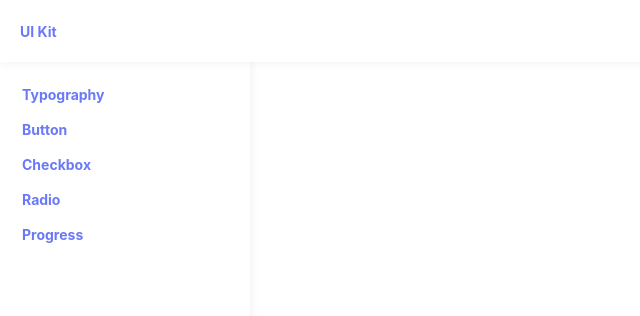
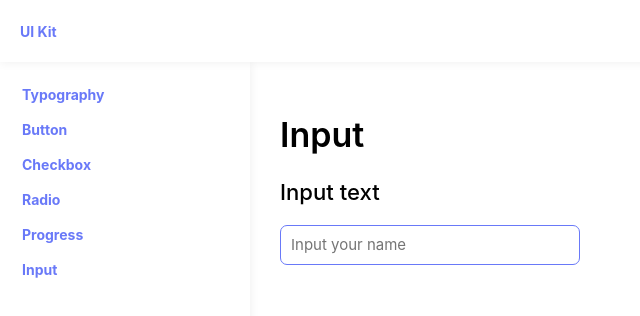
Before and after one commit to Hekikai/katana-kit, a Vue app: page /input in a window 1280 px wide. Shown: the top 316 px of the page, without its empty margins (0-640 px from the left). Built offline with nearby package versions, Linux system fonts and the light colour scheme.

Commit message:
added KInput.vue template (added vuelidate for form validation)

```diff
--- a/package.json
+++ b/package.json
@@ -12,6 +12,8 @@
     "@fortawesome/fontawesome-svg-core": "^6.2.1",
     "@fortawesome/free-regular-svg-icons": "^6.2.1",
     "@fortawesome/vue-fontawesome": "^3.0.2",
+    "@vuelidate/core": "^2.0.0",
+    "@vuelidate/validators": "^2.0.0",
     "vue": "^3.2.45",
     "vue-router": "^4.1.6"
   },
--- /dev/null
+++ b/src/components/KInput/KInput.scss
@@ -0,0 +1,60 @@
+.input {
+    &-container {
+        position: relative;
+    }
+
+    &-error {
+        background: var(--k-danger);
+        margin-top: 4px;
+        border-radius: 7px;
+        font-size: 13px;
+        color: #fff;
+        padding: 5px;
+    }
+}
+
+.k-input {
+    border: 1px solid var(--k-primary);
+    padding: 0 10px;
+    height: 40px;
+    border-radius: 7px;
+    font-size: 15px;
+    width: 100%;
+    position: relative;
+    z-index: 1;
+    &:focus {
+        & + .k-input-label {
+            z-index: 1;
+            opacity: 1;
+            top: -20px;
+        }
+    }
+    &:not(:placeholder-shown) {
+        & + .k-input-label {
+            z-index: 1;
+            opacity: 1;
+            top: -20px;
+        }
+    }
+
+    &-label {
+        font-weight: bold;
+        display: block;
+        position: absolute;
+        top: 20px;
+        opacity: 0;
+        z-index: -1;
+        transition: 0.3s;
+        font-size: 13px;
+        color: var(--k-primary);
+    }
+}
+
+//.v-enter-active,
+//.v-leave-active {
+//  transition: opacity 0.5s ease;
+//}
+//.v-enter-from,
+//.v-leave-to {
+//  opacity: 0;
+//}
--- /dev/null
+++ b/src/components/KInput/KInput.vue
@@ -0,0 +1,53 @@
+<script setup lang="ts">
+enum InputTypes {
+    text = 'text',
+}
+
+withDefaults(
+    defineProps<{
+        value: string
+        name: string
+        placeholder: string
+        label: string
+        type: keyof typeof InputTypes
+        width: string
+    }>(),
+    {
+        value: '',
+        width: '300px',
+    },
+)
+
+const emit = defineEmits<{
+    (e: 'update:value', v: string): void
+}>()
+
+const handleInput = (event: Event) => {
+  emit('update:value', (<HTMLInputElement>event.target).value)
+}
+</script>
+
+<template>
+    <div
+        class="input-container"
+        :style="{ width: width }"
+    >
+        <input
+            class="k-input"
+            :type="type"
+            :name="name"
+            :id="name"
+            :value="value"
+            :placeholder="placeholder"
+            @input="handleInput"
+        />
+        <label
+            :for="name"
+            class="k-input-label"
+        >
+            {{ label }}
+        </label>
+    </div>
+</template>
+
+<style scoped></style>
--- a/src/css/index.scss
+++ b/src/css/index.scss
@@ -4,10 +4,11 @@
 @import './nuclear/colors.scss';
 @import './nuclear/typography.scss';
 @import './nuclear/flex.scss';
-@import "./nuclear/size.scss";
+@import './nuclear/size.scss';
 
 @import '../components/KBtn/KBtn.scss';
 @import '../components/KCheckbox/KCheckbox.scss';
 @import '../components/KRadio/KRadio.scss';
 @import '../components/KProgress/KProgress.scss';
 @import '../components/KCircularProgress/KCircularProgress.scss';
+@import '../components/KInput/KInput.scss';
--- a/src/router/routes.ts
+++ b/src/router/routes.ts
@@ -29,4 +29,9 @@ export const routes = [
         component: () => import('@/views/KProgress.vue'),
         name: 'Progress',
     },
+    {
+        path: '/input',
+        component: () => import('@/views/KInput.vue'),
+        name: 'Input',
+    },
 ]
--- /dev/null
+++ b/src/views/KInput.vue
@@ -0,0 +1,23 @@
+<template>
+    <h1>Input</h1>
+    <h2>Input text</h2>
+    <form>
+        <k-input
+            v-model:value="nameField"
+            name="name"
+            placeholder="Input your name"
+            label="Your name"
+            type="text"
+        />
+      {{ nameField }}
+    </form>
+</template>
+
+<script setup lang="ts">
+import KInput from '@/components/KInput/KInput.vue'
+import { ref } from 'vue'
+
+const nameField = ref('')
+</script>
+
+<style scoped></style>
```
Also changed, not shown: 1 other file (tests, documents, lock files or other folders).
